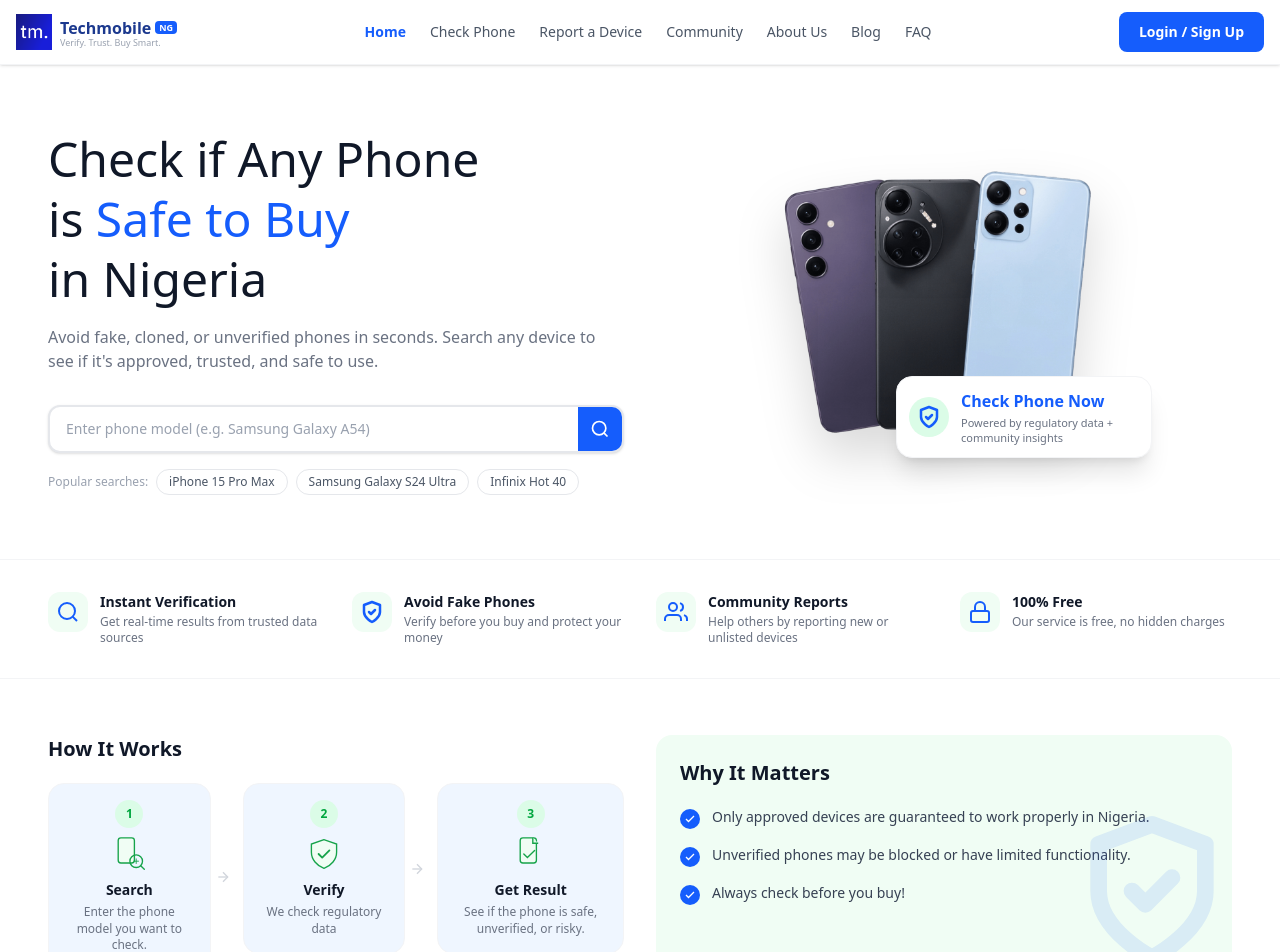
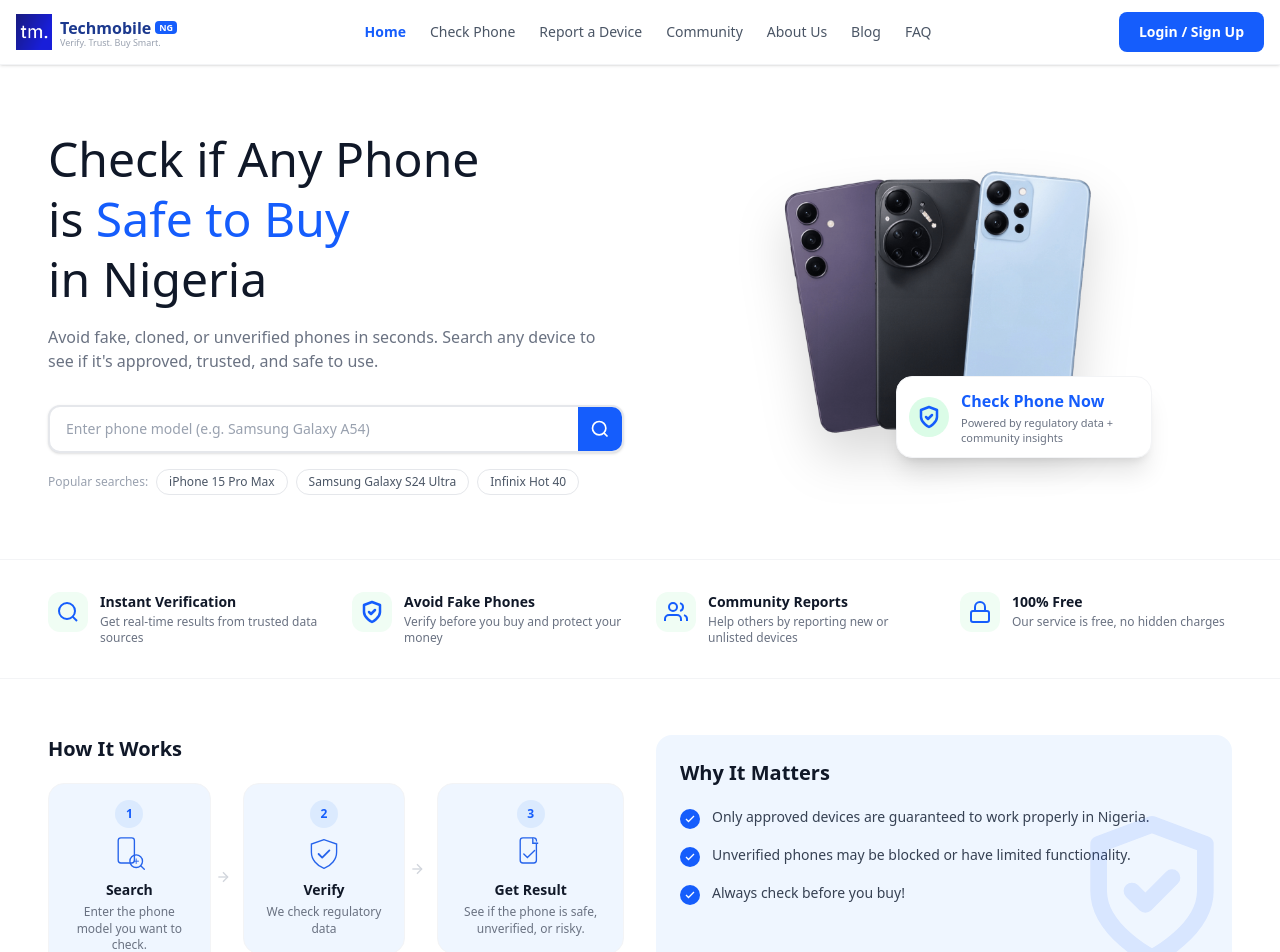
Before and after one commit to justPoly/techmobile-verify, a React (Vite) app in the folder frontend/: page / in a window 1280 px wide. Shown: the top 952 px of the page. Built offline with nearby package versions, Linux system fonts and the light colour scheme.

Commit message:
Implemented the UI for Report a device

```diff
--- a/frontend/src/pages/Home.jsx
+++ b/frontend/src/pages/Home.jsx
@@ -130,11 +130,11 @@ export default function Home() {
       desc: "Enter the phone model you want to check.",
       icon: (
         <svg viewBox="0 0 40 40" fill="none" className="w-9 h-9">
-          <rect x="8" y="2" width="18" height="28" rx="3" fill="#f0fdf4" stroke="#16a34a" strokeWidth="1.5" />
-          <circle cx="28" cy="28" r="7" fill="none" stroke="#16a34a" strokeWidth="1.5" />
-          <line x1="33" y1="33" x2="37" y2="37" stroke="#16a34a" strokeWidth="1.5" strokeLinecap="round" />
-          <line x1="25" y1="28" x2="31" y2="28" stroke="#16a34a" strokeWidth="1" />
-          <line x1="28" y1="25" x2="28" y2="31" stroke="#16a34a" strokeWidth="1" />
+          <rect x="8" y="2" width="18" height="28" rx="3" fill="#EFF6FF" stroke="#2563EB" strokeWidth="1.5" />
+          <circle cx="28" cy="28" r="7" fill="none" stroke="#2563EB" strokeWidth="1.5" />
+          <line x1="33" y1="33" x2="37" y2="37" stroke="#2563EB" strokeWidth="1.5" strokeLinecap="round" />
+          <line x1="25" y1="28" x2="31" y2="28" stroke="#2563EB" strokeWidth="1" />
+          <line x1="28" y1="25" x2="28" y2="31" stroke="#2563EB" strokeWidth="1" />
         </svg>
       ),
     },
@@ -144,10 +144,19 @@ export default function Home() {
       desc: "We check regulatory data",
       icon: (
         <svg viewBox="0 0 40 40" fill="none" className="w-9 h-9">
-          <path d="M20 4l-14 5v9c0 8 6 15 14 18 8-3 14-10 14-18V9L20 4z"
-            fill="#f0fdf4" stroke="#16a34a" strokeWidth="1.5" />
-          <polyline points="14 20 18 24 26 16" stroke="#16a34a" strokeWidth="2"
-            strokeLinecap="round" strokeLinejoin="round" />
+          <path
+            d="M20 4l-14 5v9c0 8 6 15 14 18 8-3 14-10 14-18V9L20 4z"
+            fill="#EFF6FF"
+            stroke="#2563EB"
+            strokeWidth="1.5"
+          />
+          <polyline
+            points="14 20 18 24 26 16"
+            stroke="#2563EB"
+            strokeWidth="2"
+            strokeLinecap="round"
+            strokeLinejoin="round"
+          />
         </svg>
       ),
     },
@@ -157,9 +166,9 @@ export default function Home() {
       desc: "See if the phone is safe, unverified, or risky.",
       icon: (
         <svg viewBox="0 0 40 40" fill="none" className="w-9 h-9">
-          <rect x="8" y="2" width="18" height="28" rx="3" fill="#f0fdf4" stroke="#16a34a" strokeWidth="1.5" />
-          <path d="M22 2v6h6" stroke="#16a34a" strokeWidth="1.5" fill="#dcfce7" />
-          <polyline points="12 20 16 24 24 16" stroke="#16a34a" strokeWidth="1.5" strokeLinecap="round" />
+          <rect x="8" y="2" width="18" height="28" rx="3" fill="#EFF6FF" stroke="#2563EB" strokeWidth="1.5" />
+          <path d="M22 2v6h6" stroke="#2563EB" strokeWidth="1.5" fill="#DBEAFE" />
+          <polyline points="12 20 16 24 24 16" stroke="#2563EB" strokeWidth="1.5" strokeLinecap="round" />
         </svg>
       ),
     },
@@ -221,7 +230,7 @@ export default function Home() {
                 <div key={step.num} className="flex items-center flex-1">
                   <div className="flex-1 bg-blue-50 rounded-2xl p-3 sm:p-4 flex flex-col
                     items-center text-center border border-gray-100">
-                    <div className="w-6 h-6 sm:w-7 sm:h-7 rounded-full bg-green-100 text-green-600
+                    <div className="w-6 h-6 sm:w-7 sm:h-7 rounded-full bg-blue-100 text-blue-600
                       text-xs font-bold flex items-center justify-center mb-2">
                       {step.num}
                     </div>
@@ -240,7 +249,7 @@ export default function Home() {
           </div>
 
           {/* Why It Matters */}
-          <div className="bg-green-50 rounded-2xl p-5 sm:p-6 relative overflow-hidden">
+          <div className="bg-blue-50 rounded-2xl p-5 sm:p-6 relative overflow-hidden">
             <div className="absolute bottom-0 right-0 opacity-10 pointer-events-none">
               <ShieldIcon className="w-32 h-32 sm:w-40 sm:h-40 text-blue-600" />
             </div>
```
Lines whose indentation alone changed are shown as unchanged.
